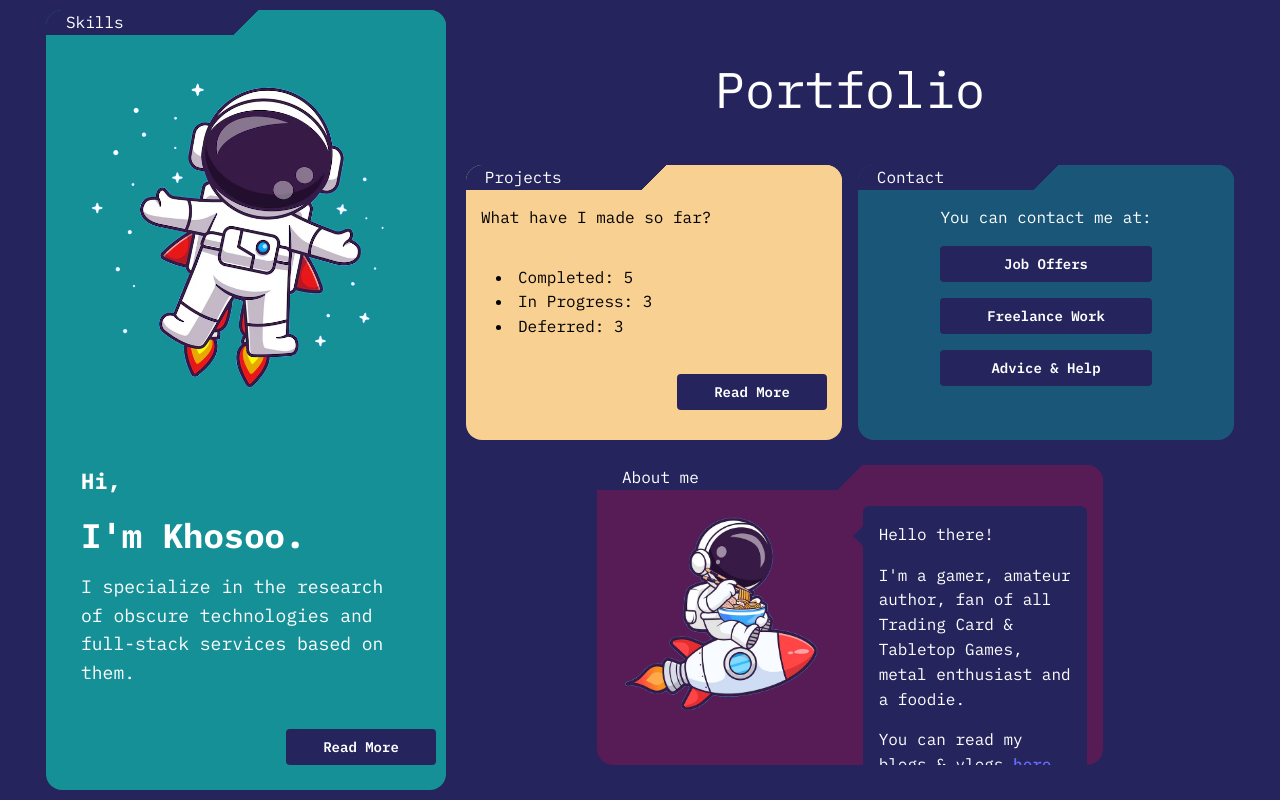
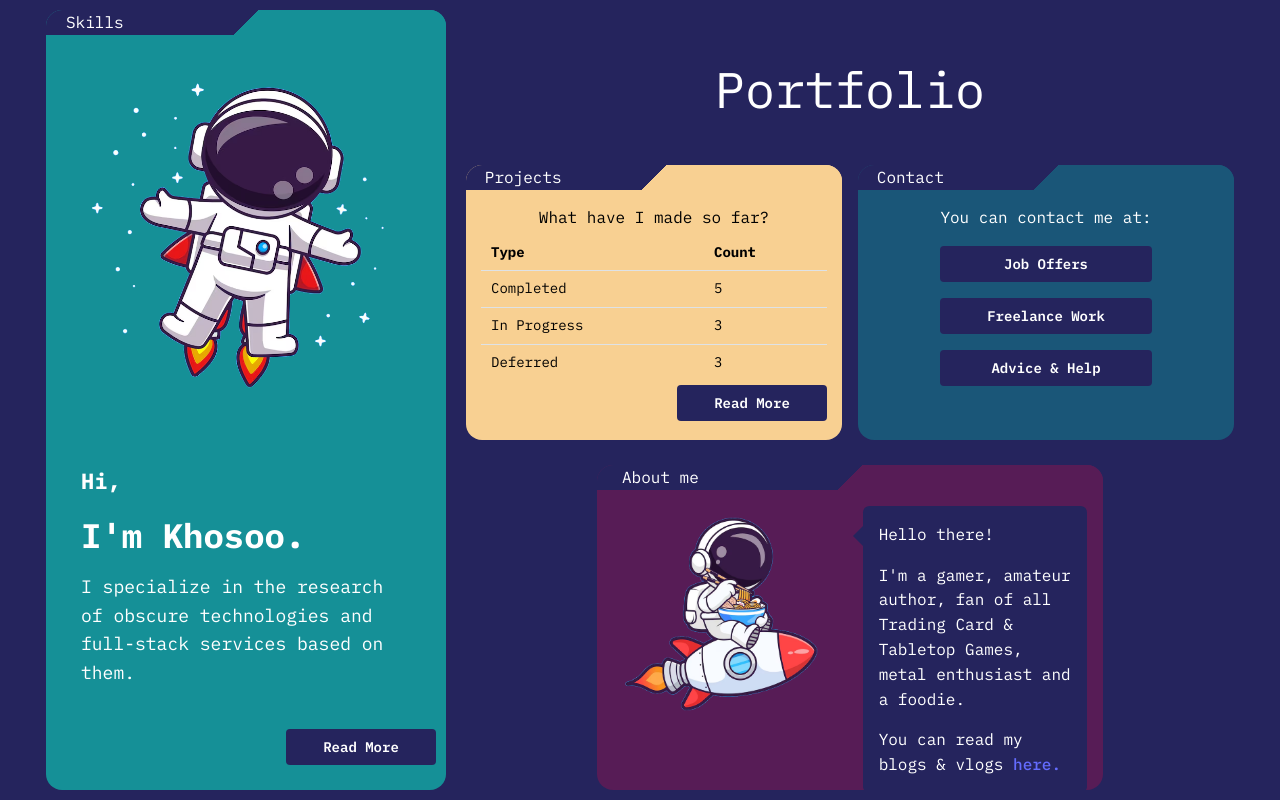
Before and after one commit to khosbilegt/portfolio-web, a React (Vite) app: page / in a window 1280 px wide. Built offline with nearby package versions, Linux system fonts and the light colour scheme.

Commit message:
completed home page

```diff
--- a/src/features/home/Home.tsx
+++ b/src/features/home/Home.tsx
@@ -4,7 +4,6 @@ import ProjectCard from "./cards/ProjectCard";
 import ContactCard from "./cards/ContactCard";
 import AboutCard from "./cards/AboutCard";
 import useWindowDimensions from "../../hooks/useWindowDimensions";
-// import "./Home.css";
 
 function Home() {
   const { width } = useWindowDimensions();
@@ -18,6 +17,7 @@ function Home() {
         top: 0,
         left: 0,
         height: "100%",
+        width: "100%",
         position: width < 1024 ? "relative" : "fixed",
       }}
     >
@@ -34,8 +34,8 @@ function Home() {
         }}
       >
         <SkillCard
-          minWidth={width < 576 ? "80%" : "400px"}
-          maxWidth={width < 576 ? "80%" : "400px"}
+          minWidth={width < 576 ? "80%" : width < 900 ? "60%" : "400px"}
+          maxWidth={width < 576 ? "80%" : width < 900 ? "60%" : "400px"}
           height="700px"
         />
         <Grid
@@ -47,9 +47,10 @@ function Home() {
             paddingBottom: "50px",
           }}
         >
-          <Grid.Col span={12} style={{ height: "100px" }}>
+          <Grid.Col span={12} style={{ height: "100px", maxWidth: "2000px" }}>
             <Text
               style={{
+                width: "100%",
                 fontSize: "50px",
                 textAlign: "center",
                 color: "#fff",
@@ -64,7 +65,7 @@ function Home() {
               base: 12,
               md: 6,
             }}
-            style={{ height: "300px" }}
+            style={{ height: "300px", maxWidth: "1000px" }}
           >
             <ProjectCard height="275px" />
           </Grid.Col>
@@ -73,24 +74,29 @@ function Home() {
               base: 12,
               md: 6,
             }}
-            style={{ height: "300px" }}
+            style={{ height: "300px", maxWidth: "1000px" }}
           >
             <ContactCard height="275px" />
           </Grid.Col>
           <Grid.Col
             offset={{
               base: 0,
-              md: 1,
+              md: 0,
               lg: 2,
             }}
             span={{
               base: 12,
-              md: 10,
+              md: 12,
               lg: 8,
             }}
-            style={{ height: "300px" }}
+            style={{
+              maxWidth: "2000px",
+            }}
           >
-            <AboutCard height="300px" />
+            <AboutCard
+              height={width < 900 ? "400px" : "325px"}
+              screenWidth={width}
+            />
           </Grid.Col>
         </Grid>
       </Flex>
--- a/src/features/home/cards/AboutCard.css
+++ b/src/features/home/cards/AboutCard.css
@@ -4,7 +4,6 @@
     border-radius: .4em;
     padding: 1em;
     color: white;
-    width: 60%;
     margin: 1em;
 
     &:after {
--- a/src/features/home/cards/AboutCard.tsx
+++ b/src/features/home/cards/AboutCard.tsx
@@ -16,7 +16,13 @@ const lines = [
   },
 ];
 
-function AboutCard({ height }: { height: string }) {
+function AboutCard({
+  height,
+  screenWidth,
+}: {
+  height: string;
+  screenWidth: number;
+}) {
   const [isHovered, setHovered] = useState(false);
 
   return (
@@ -46,10 +52,14 @@ function AboutCard({ height }: { height: string }) {
       </Text>
       <Flex justify={"center"}>
         <Image src={Eating} fit={"contain"} style={{ height: "250px" }} />
-        <Stack className="speech-bubble">
+        <Stack className="speech-bubble" style={{ width: "60%" }}>
           {lines.map((line, index) => (
-            <Text key={index} style={{ color: "#fff" }}>
-              {line.text}{" "}
+            <Text
+              key={index}
+              style={{ color: "#fff" }}
+              size={screenWidth < 596 ? "xs" : "md"}
+            >
+              {line.text}
               {line.url && (
                 <span>
                   <a href={line.url}>here.</a>
--- a/src/features/home/cards/ProjectCard.tsx
+++ b/src/features/home/cards/ProjectCard.tsx
@@ -1,21 +1,23 @@
-import { Button, Card, Flex, List, Stack, Text } from "@mantine/core";
+import {
+  Button,
+  Card,
+  Flex,
+  Stack,
+  Table,
+  TableData,
+  Text,
+} from "@mantine/core";
 import { useState } from "react";
 import { useNavigate } from "react-router-dom";
 
-const projectCounter = [
-  {
-    type: "Completed",
-    count: 5,
-  },
-  {
-    type: "In Progress",
-    count: 3,
-  },
-  {
-    type: "Deferred",
-    count: 3,
-  },
-];
+const projects: TableData = {
+  head: ["Type", "Count"],
+  body: [
+    ["Completed", 5],
+    ["In Progress", 3],
+    ["Deferred", 3],
+  ],
+};
 
 function ProjectCard({ height }: { height: string }) {
   const navigate = useNavigate();
@@ -51,14 +53,10 @@ function ProjectCard({ height }: { height: string }) {
         style={{ height: "100%", padding: "15px" }}
         justify="space-between"
       >
-        <Text>What have I made so far?</Text>
-        <List style={{ padding: "15px" }}>
-          {projectCounter.map((project) => (
-            <List.Item key={project.type}>
-              {project.type}: {project.count}
-            </List.Item>
-          ))}
-        </List>
+        <Text style={{ width: "100%", textAlign: "center" }}>
+          What have I made so far?
+        </Text>
+        <Table data={projects} />
         <Flex justify={"flex-end"}>
           <Button
             style={{
```
